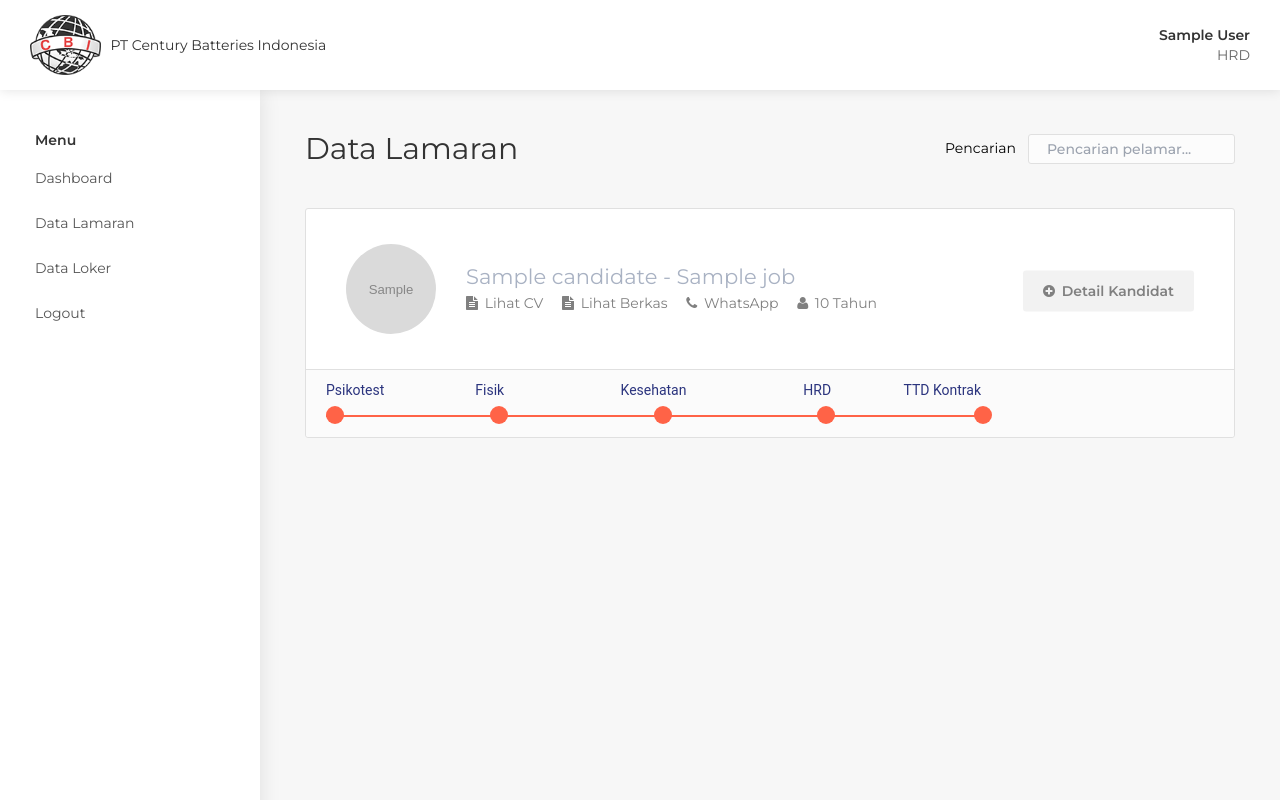
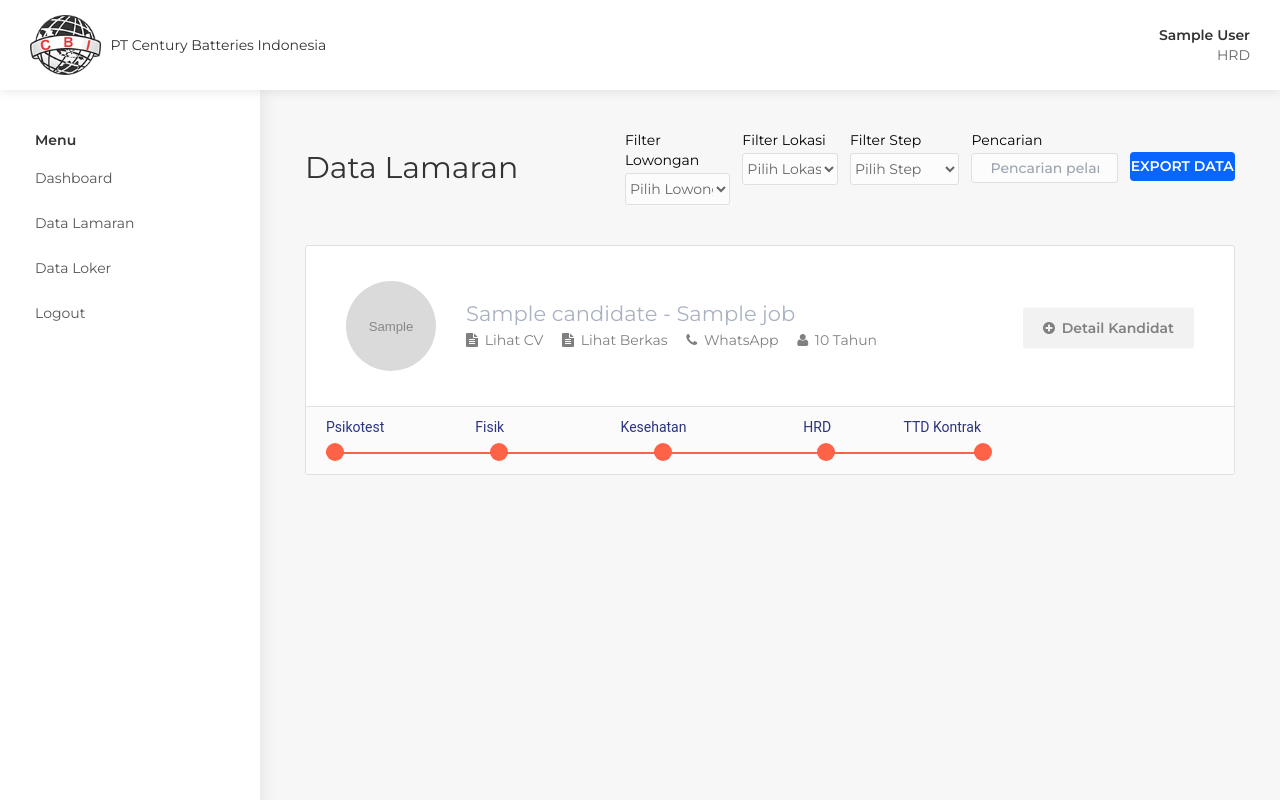
Before and after one commit to YayangWijaya/bintang, a Laravel app: template resources/views/admin/application/index.blade.php in a window 1280 px wide. Run offline with Laravel 10, Linux system fonts and the light colour scheme; a user stored in the database is signed in; tables that the repository leaves empty hold one stand-in row (values such as "Sample post"); the template is opened without the code that fills it: most values are stand-ins (such as "Sample title", 1, 10 or a date in 2020); grey boxes marked "Sample" are stand-in pictures; parts of the project's set-up code (start-up, migrations or seed data) failed here and were passed over; some libraries are stand-ins or nearby versions.

Commit message:
update filter, export

```diff
--- a/composer.json
+++ b/composer.json
@@ -10,7 +10,8 @@
         "guzzlehttp/guzzle": "^7.2",
         "laravel/framework": "^10.10",
         "laravel/sanctum": "^3.2",
-        "laravel/tinker": "^2.8"
+        "laravel/tinker": "^2.8",
+        "maatwebsite/excel": "^3.1"
     },
     "require-dev": {
         "fakerphp/faker": "^1.9.1",
--- a/resources/views/admin/application/index.blade.php
+++ b/resources/views/admin/application/index.blade.php
@@ -4,15 +4,58 @@
 <!-- Titlebar -->
 <div id="titlebar">
     <div class="row flex items-center">
-        <div class="col-md-8">
+        <div class="col-md-4">
             <h2>Data Lamaran</h2>
         </div>
 
-        <div class="col-md-4">
-            <form method="GET" action="{{ route('application.index') }}" id="filter-form">
-                <div class="flex items-center">
+        <div class="col-md-8">
+            <form class="flex float-right" method="GET" action="{{ route('application.index') }}" id="filter-form">
+                <div class="mr-3">
+                    <span class="!text-sm !text-black mr-3">Filter Lowongan</span>
+                    <select name="vacancy_id" id="vacancy_id" class="form-control h-8" onchange="return filterForm(event, this, 'select')">
+                        <option value="" selected disabled>Pilih Lowongan</option>
+                        <option value="" {{ request('vacancy_id') === "" ? 'selected' : '' }}>Semua Lowongan</option>
+                        @forelse ($jobs as $job)
+                        <option value="{{ $job->id }}" {{ $job->id === request('vacancy_id') ? 'selected' : '' }}>{{ $job->name }}</option>
+                        @empty
+
+                        @endforelse
+                    </select>
+                </div>
+
+                <div class="mr-3">
+                    <span class="!text-sm !text-black mr-3">Filter Lokasi</span>
+                    <select name="location" id="location" class="form-control h-8" onchange="return filterForm(event, this, 'select')">
+                        <option value="" selected disabled>Pilih Lokasi</option>
+                        <option value="" {{ request('location') === "" ? 'selected' : '' }}>Semua Lokasi</option>
+                        @forelse ($jobs as $job)
+                        <option value="{{ $job->location }}" {{ $job->id === request('location') ? 'selected' : '' }}>{{ $job->location }}</option>
+                        @empty
+
+                        @endforelse
+                    </select>
+                </div>
+
+                <div class="mr-3">
+                    <span class="!text-sm !text-black mr-3">Filter Step</span>
+                    <select name="step" id="step" class="form-control h-8" onchange="return filterForm(event, this, 'select')">
+                        <option value="" selected disabled>Pilih Step</option>
+                        <option value="" {{ request('step') === "" ? 'selected' : '' }}>Semua Step</option>
+                        <option value="2" {{ request('step') === "2" ? 'selected' : '' }}>Tahap Psikotest</option>
+                        <option value="3" {{ request('step') === "3" ? 'selected' : '' }}>Tahap Fisik</option>
+                        <option value="4" {{ request('step') === "4" ? 'selected' : '' }}>Tahap Kesehatan</option>
+                        <option value="5" {{ request('step') === "5" ? 'selected' : '' }}>Tahap HRD</option>
+                        <option value="6" {{ request('step') === "6" ? 'selected' : '' }}>Tahap TTD Kontrak</option>
+                    </select>
+                </div>
+
+                <div>
                     <span class="!text-sm !text-black mr-3">Pencarian</span>
-                    <input type="text" class="form-control h-4" name="keyword" id="keyword" onkeypress="return filterForm(event, this)" placeholder="Pencarian pelamar..." value="{{ request('keyword') }}"/>
+                    <input type="text" class="form-control h-4" name="keyword" id="keyword" onkeypress="return filterForm(event, this. 'input')" placeholder="Pencarian pelamar..." value="{{ request('keyword') }}"/>
+                </div>
+
+                <div class="w-[150px] ml-3">
+                    <button class="bg-[#0865FD] text-white font-bold hover:bg-[#0865FD] rounded py-1 mt-[22px] w-full" onclick="exportData()" type="button">EXPORT DATA</button>
                 </div>
             </form>
         </div>
@@ -281,10 +324,49 @@ $("#document").on("change", function() {
   }
 });
 
-function filterForm(e,i){
-    if(e.keycode == 13){
+function filterForm(e,i,type){
+    if(type === 'input' && e.keycode == 13){
         $("#filter-form").submit();
     }
+
+    if (type === 'select') {
+        $("#filter-form").submit();
+    }
+}
+
+function exportData()
+{
+    $.ajax({
+        url: '{{ route('exportApplications') }}',
+        data: {
+            "vacancy_id": $("#vacancy_id").val(),
+            "location": $("#location").val(),
+            "step": $("#step").val(),
+            "keyword": $("#keyword").val(),
+        },
+        method: 'GET',
+        xhrFields: {
+            responseType: 'blob' // Set response type to blob
+        },
+        success: function(data, textStatus, xhr) {
+            var fileURL = window.URL.createObjectURL(new Blob([data], { type: data.type }));
+            var fileLink = document.createElement('a');
+
+            fileLink.href = fileURL;
+            fileLink.setAttribute('download', 'Export Pelamar.xlsx');
+            document.body.appendChild(fileLink);
+
+            fileLink.click();
+        },
+        error: function(xhr, textStatus, errorThrown) {
+            Swal.fire({
+                title: 'Error',
+                text: 'No Data To Export',
+                icon: 'error',
+                confirmButtonText: 'Close'
+            })
+        }
+    });
 }
 
 function openDialog(id)
--- a/resources/views/admin/job/index.blade.php
+++ b/resources/views/admin/job/index.blade.php
@@ -7,7 +7,9 @@
     </div>
 
     <div>
+        @if (auth()->user()->role_name === "HRD")
         <a href="{{ route('job.create') }}" class="button" type="button">Tambah Loker</a>
+        @endif
     </div>
 </div>
 
--- a/routes/web.php
+++ b/routes/web.php
@@ -45,6 +45,8 @@ Route::prefix('dashboard')->group(function() {
         Route::get('processCandidate/{application}', [CandidateController::class, 'process'])->name('processCandidate');
         Route::get('terminateCandidate/{application}', [CandidateController::class, 'terminate'])->name('terminateCandidate');
         Route::get('beritaAcara/{application}', [ExportController::class, 'BA'])->name('beritaAcara');
+
+        Route::get('exportApplications', [ExportController::class, 'applications'])->name('exportApplications');
     });
 
 });
```
Also changed, not shown: app/Exports/DataExport.php (added, +69 -0 lines), app/Http/Controllers/ApplicationController.php (+14 -2 lines), app/Http/Controllers/ExportController.php (+50 -0 lines), resources/views/export/data.blade.php (added, +26 -0 lines), 1 other file.
